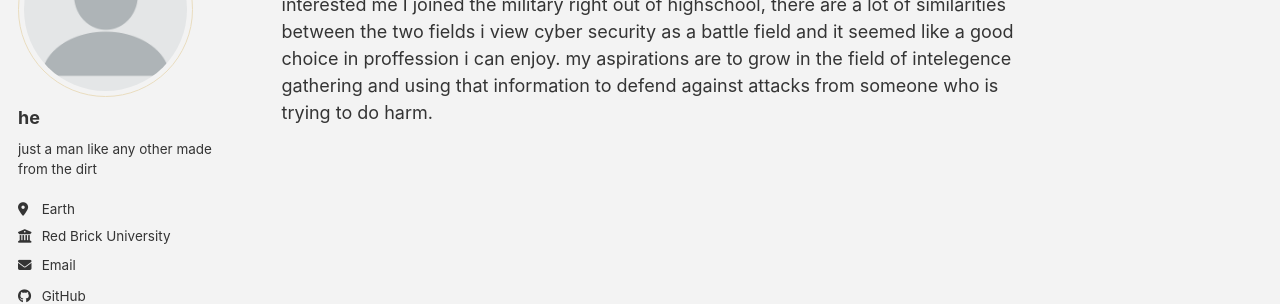
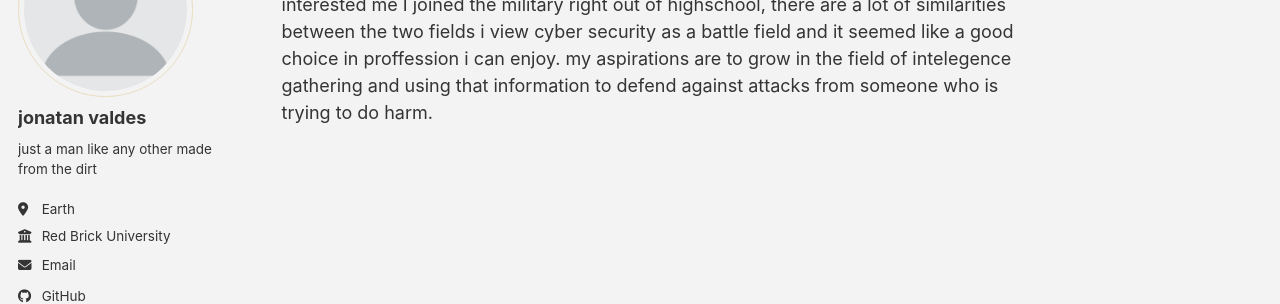
Before and after one commit to jonatanvaldes230-alt/jonatanvaldes230-alt.github.io, a Jekyll site: the page built from _pages/about.md, in a window 1280 px wide. Shown: the part 179-483 px from the top of the page. Built offline with Jekyll 4.4.1, drawn with Linux system fonts in a browser that asks for light colours; a script bundle is joined from its source files by our own code; library files that are not in the unit come from our copies.

Commit message:
Update _config.yml

```diff
--- a/_config.yml
+++ b/_config.yml
@@ -24,7 +24,7 @@ repository               : "jonatanvaldes230-alt.github.io"
 author:
   # Biographic information
   avatar           : "profile.png"
-  name             : "he"
+  name             : "jonatan valdes"
   pronouns         : # example: "she/her"
   bio              : "just a man like any other made from the dirt"
   location         : "Earth"
```
